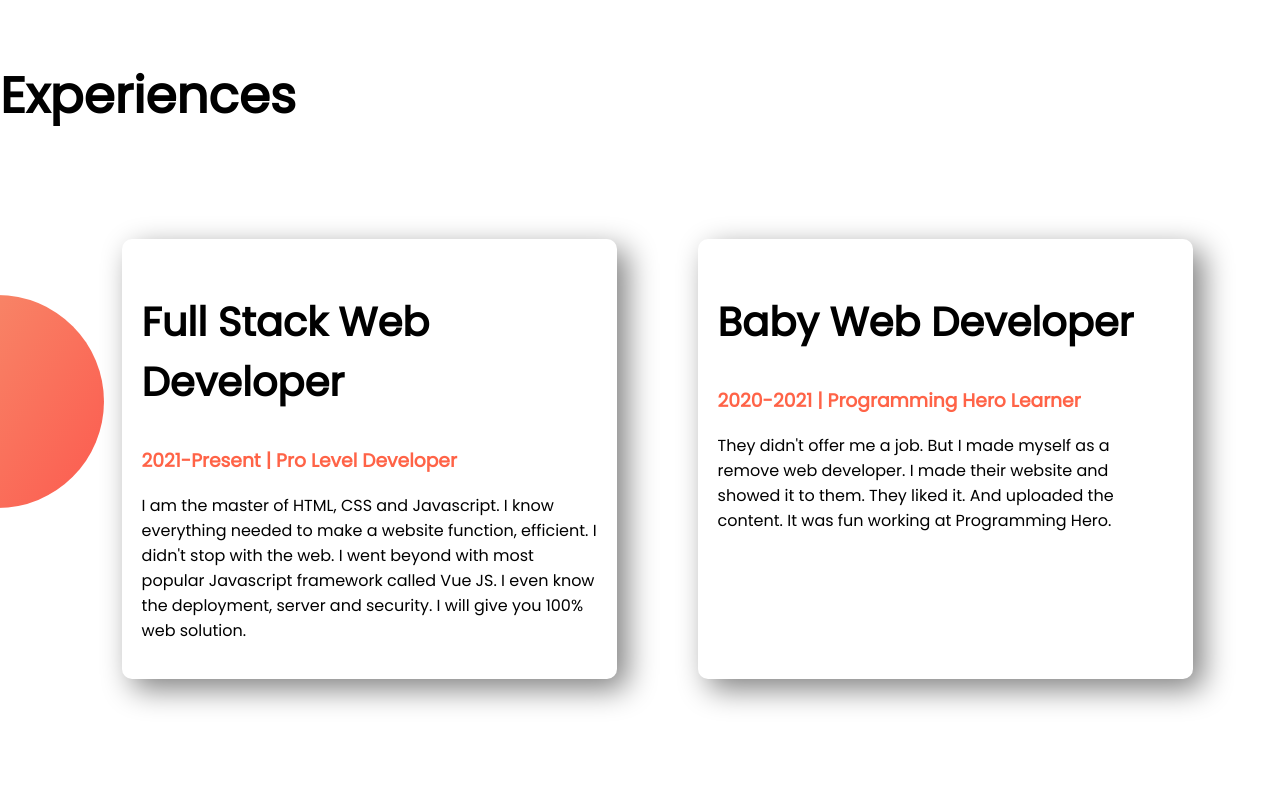
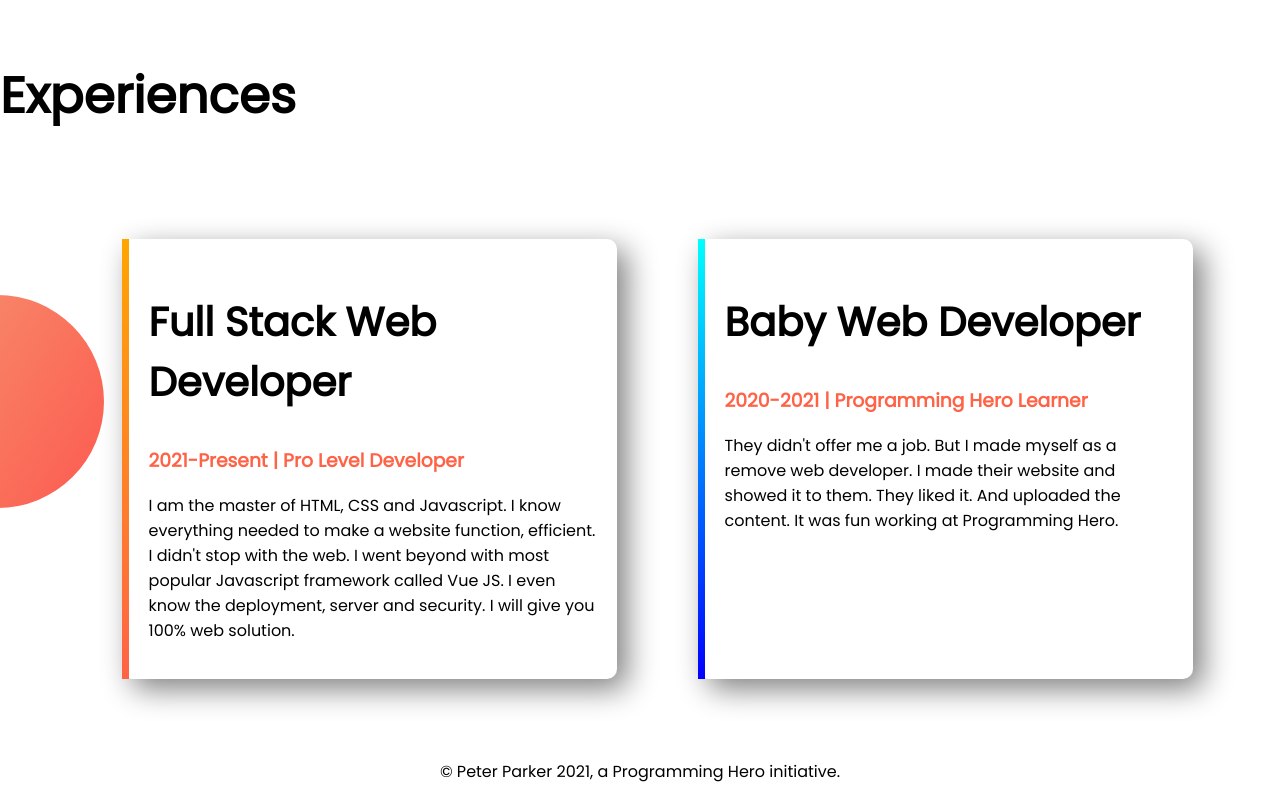
Before and after one commit to hrhabib07/developer-portfolio-recap, a plain HTML site: page index.html in a window 1280 px wide. Shown: the part 2366-3166 px from the top of the page. Before the commit the page ends 3109 px from the top, so only its background shows below. Drawn offline with Linux system fonts and the light colour scheme.

Commit message:
footer added

```diff
--- a/index.html
+++ b/index.html
@@ -63,7 +63,7 @@
     <section class="experience-area">
         <h1>Experiences</h1>
         <div class="container">
-            <div class="experience-item">
+            <div class="experience-item" id="full-stack-developer">
                 <h2>Full Stack Web Developer</h2>
                 <h3 style="color:tomato">2021-Present | Pro Level Developer</h3>
                 <p>I am the master of HTML, CSS and Javascript. I know everything needed to make a website function,
@@ -72,7 +72,7 @@
                     the deployment,
                     server and security. I will give you 100% web solution.</p>
             </div>
-            <div class="experience-item">
+            <div class="experience-item" id="baby-developer">
                 <h2>Baby Web Developer</h2>
                 <h3 style="color:tomato">2020-2021 | Programming Hero Learner
                 </h3>
@@ -82,6 +82,9 @@
             </div>
         </div>
     </section>
+    <footer>
+        <p style="text-align: center;">© Peter Parker 2021, a Programming Hero initiative.</p>
+    </footer>
 </body>
 
 </html>
--- a/style.css
+++ b/style.css
@@ -46,3 +46,13 @@ h2 {
   border-radius: 10px;
   padding: 20px;
 }
+#full-stack-developer {
+  border-left: 7px solid;
+  border-image: linear-gradient(orange, tomato);
+  border-image-slice: 1;
+}
+#baby-developer {
+  border-left: 7px solid;
+  border-image: linear-gradient(cyan, blue);
+  border-image-slice: 1;
+}
```
Also changed, not shown: images/images/jhankar2.png (deleted).
